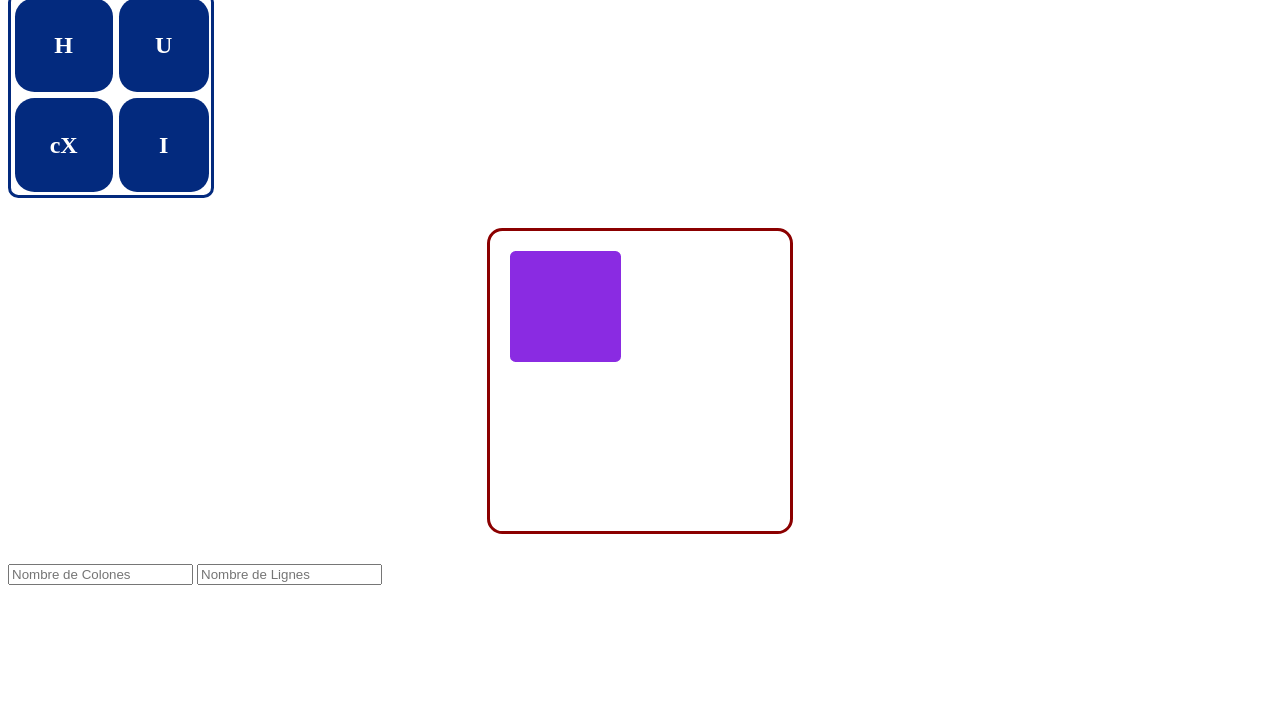
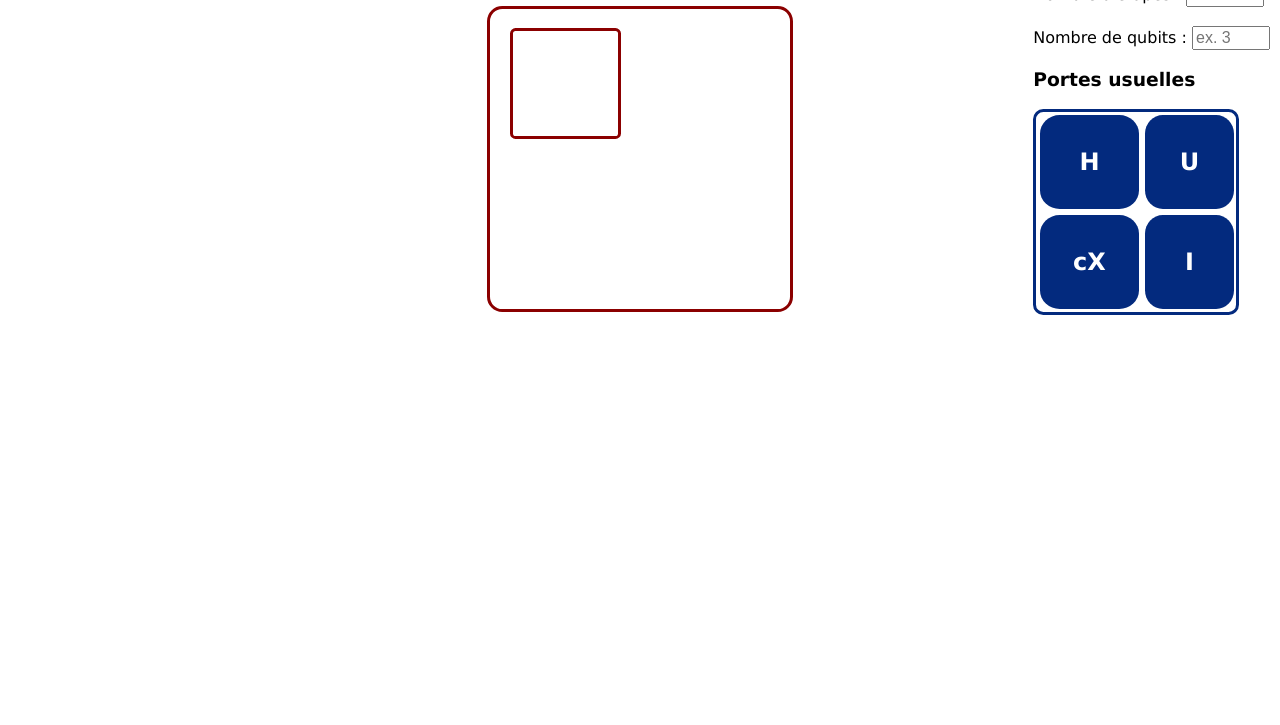
Before and after one commit to Firefnix/TIPE, a plain HTML site: page TIPE/index.html in a window 1280 px wide. Shown: the part 75-800 px from the top of the page. Drawn offline with Linux system fonts and the light colour scheme.

Commit message:
Mise en page
Mise en page du code HTML et JS (parce qu'on est dogmatique)
Les entrées sont mises dans un panneau latéral avec les portes

```diff
--- a/TIPE/index.html
+++ b/TIPE/index.html
@@ -1,38 +1,41 @@
+<!DOCTYPE html>
 <html>
   <head>
     <!-- <script defer src="https://pyscript.net/alpha/pyscript.js"></script> -->
-      <script src = "script.js"></script>
+    <script src="script.js"></script>
     <link rel="stylesheet" href="stylesheet.css">
+    <title>Ordinateur Quantique</title>
   </head>
+  <body>
+    <h1 class="titre">Ordinateur Quantique</h1>
 
-    <title>Ordinateur Quantique</title>
-
-  <body>
-
-    <h1 class = titre>Ordinateur Quantique</h1>
-
-    <div id = main class = main_container>
-
-        <div id = container_portes class = container_portes>
-
-            <div class = "porte porte1" draggable = true id = H ondragstart = drag(event)> H </div>
-            <div class = "porte porte2" draggable = true id = U ondragstart = drag(event)> U </div>
-            <div class = "porte porte3" draggable = true id = cX ondragstart = drag(event)> cX </div>
-            <div class = "porte porte4" draggable = true id = I ondragstart = drag(event)> I </div>
-
+    <div class="side_pane">
+      <h3>Dimensions du circuit</h3>
+      <div class="container_fields">
+        <div class="columns_form">
+          Nombre d'étapes :
+          <input type="number" id="columns_btn" min="0" step="1" onclick="submit()" placeholder="ex. 2">
+        </div>
+        <br/>
+        <div class="rows_form">
+          Nombre de qubits :
+          <input type="number" id="rows_btn" min="0" step="1" onclick="submit()" placeholder="ex. 3">
+        </div>
       </div>
 
-        <div id = container_circuit class = container_circuit>
-          <div class="sub_container_portes" id = "notthisone" style="grid-column: 1/2; grid-row: 1/2; border-color: blueviolet; background-color:blueviolet;"></div>
+      <h3>Portes usuelles</h3>
+      <div id="container_portes" class="container_portes">
+          <div id="H" class="porte porte1" draggable="true" ondragstart="drag(event)"> H </div>
+          <div id="U" class="porte porte2" draggable="true" ondragstart="drag(event)"> U </div>
+          <div id="cX" class="porte porte3" draggable="true" ondragstart="drag(event)"> cX </div>
+          <div id="I" class="porte porte4" draggable="true" ondragstart="drag(event)"> I </div>
+      </div>
     </div>
 
-        <div class = container_fields>
-
-          <input type="number" id = 'columns_btn' min="0" step="1" onclick= submit() placeholder="Nombre de Colones">
-          <input type="number" id = 'rows_btn' min="0" step="1" onclick= submit() placeholder="Nombre de Lignes">
-
+    <div id="main" class="main_container">
+        <div id="container_circuit" class="container_circuit">
+          <div id="notthisone" class="sub_container_portes"></div>
         </div>
-
     </div>
-
   </body>
+</html>
--- a/TIPE/script.js
+++ b/TIPE/script.js
@@ -1,17 +1,4 @@
-//Certains des divs n'ont pas de texte intérieur
-//
-//
-//
-//
-//
-//
-//
-//
-//
-//
-//
-//
-
+// Certains des divs n'ont pas de texte intérieur
 
 function drag(ev) {
     ev.dataTransfer.setData("text", ev.target.id);
@@ -25,7 +12,6 @@
     ev.preventDefault();
     let data = ev.dataTransfer.getData("text", ev.innerText);
     ev.target.innerText = data;
-
 }
 
 function clearGrid() {
@@ -55,36 +41,41 @@
             rectangle.style.gridRow = j.toString() + "/" + (j+1).toString();
 
             grid.appendChild(rectangle);
-
         }
     }
 
-    setStates(Math.max(columns, rows));
+    setStates(rows);
 }
 
-function setStates(columns) {
-    for (let j = 1; j <= columns; j++) {
+function ketToString(n) {
+    if (n == 0) {
+        return "|0⟩";
+    }
+    return "|1⟩";
+}
+
+function setStates(rows) {
+    for (let j = 1; j <= rows; j++) {
         let rect = document.getElementById("1/" + j.toString());
-        rect.innerText = "1";
+        rect.innerText = ketToString(0);
         rect.setAttribute("onclick", "switchStates(event.target)");
-        rect.setAttribute("ondrop", "")
-        rect.setAttribute("ondragover", "")
+        rect.setAttribute("ondrop", "");
+        rect.setAttribute("ondragover", "");
     }
 }
 
 function switchStates(rect) {
     let txt = rect.innerText;
 
-    if (txt == "1") {
-        rect.innerText = "0";
+    if (txt == ketToString(1)) {
+        rect.innerText = ketToString(0);
     } else {
-        rect.innerText = "1";
+        rect.innerText = ketToString(1);
     }
-
 }
 
 function submit() {
-    console.log("submited")
+    console.log("submitted")
 
     //clearGrid();
 
--- a/TIPE/stylesheet.css
+++ b/TIPE/stylesheet.css
@@ -1,17 +1,36 @@
-.titre {
-    font-family:Verdana, Geneva, Tahoma, sans-serif;
+body {
+    font-family: Verdana, Geneva, Tahoma, sans-serif;
 }
 
 .main_container {
     display: block;
 }
 
-#main > div {
+.side_pane {
+    position: fixed;
+    top: 0;
+    right: 0;
+    padding-right: 10px;
+}
+
+input {
+    width: 70px;
+    font-size: 16px;
+}
+
+.main_container > div {
     margin-bottom: 30px;
 }
 
+#notthisone {
+    grid-column: 1/2;
+    grid-row: 1/2;
+    border-color: blueviolet;
+    background-color:blueviolet;
+}
+
 .container_portes {
-    border-color:rgb(3, 42, 126);
+    border-color: rgb(3, 42, 126);
     border-radius: 5%;
     border-style: solid;
     width: 200px;
@@ -44,9 +63,11 @@
     display: flex;
     align-items: center;
     justify-content: center;
-    font-family: Miriam Libre;
     font-weight: bold;
     background-color: white;
+    user-select: none;
+    -webkit-user-select: none;
+    -moz-user-select: none;
 }
 
 
@@ -57,7 +78,6 @@
     color: white;
     font-size: 1.5em;
     text-align: center;
-    font-family: Miriam Libre;
     font-weight: bold;
     padding: 0.5em;
     cursor: move;
@@ -71,7 +91,6 @@
     grid-row: 1/2;
     height: 70%;
     width: 70%;
-
 }
 
 .porte2 {
```
Lines whose indentation alone changed are shown as unchanged.
